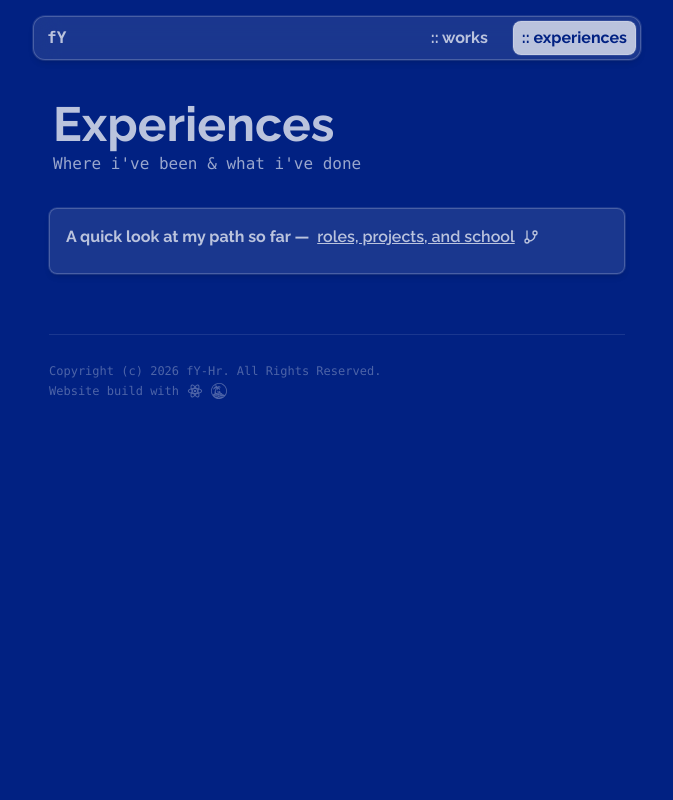
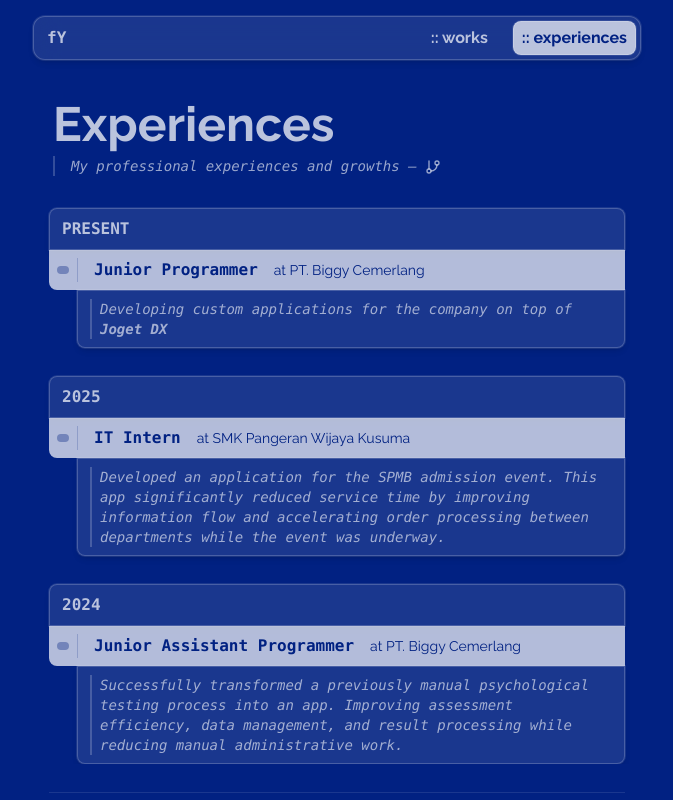
Before and after one commit to fY-Hr/fyhr-page-v2, a React (Vite) app: page /experiences in a window 1280 px wide. Shown: the whole page, without its empty margins (303-976 px from the left). Built offline with nearby package versions, Linux system fonts and the light colour scheme.

Commit message:
feat: experiences components

```diff
--- /dev/null
+++ b/src/components/ui/ExperiencePeriod.tsx
@@ -0,0 +1,17 @@
+import type { ReactNode } from 'react'
+
+type ExperiencePeriodProps = {
+  period: string
+  children: ReactNode
+}
+
+export function ExperiencePeriod({ period, children }: ExperiencePeriodProps) {
+  return (
+    <div>
+      <div className="glass-effect rounded-t-lg p-2">
+        <p className="px-1 font-bold text-white/70 font-mono">{period}</p>
+      </div>
+      <div className="[&>*:last-child>div:last-child]:rounded-b-lg">{children}</div>
+    </div>
+  )
+}
--- /dev/null
+++ b/src/components/ui/ExperienceRole.tsx
@@ -0,0 +1,24 @@
+import type { ReactNode } from 'react'
+
+type ExperienceRoleProps = {
+  title: string
+  company: string
+  children: ReactNode
+}
+
+export function ExperienceRole({ title, company, children }: ExperienceRoleProps) {
+  return (
+    <div>
+      <div className="flex items-center bg-white/70 text-[#012182] p-2 rounded-bl-lg">
+        <div className="h-2 w-3 rounded-full bg-[#012182]/50 animate-pulse" />
+        <p className="border-l border-[#012182]/20 ml-2 px-4 font-bold font-mono">
+          {title}
+        </p>
+        <p className="text-sm">at {company}</p>
+      </div>
+      <div className="glass-effect ml-7 px-3 py-2">
+        <p className="font-mono text-sm text-white/60 italic pl-2 border-l-2 border-white/20">{children}</p>
+      </div>
+    </div>
+  )
+}
--- a/src/routes/experiences.tsx
+++ b/src/routes/experiences.tsx
@@ -1,5 +1,7 @@
 import { createFileRoute } from '@tanstack/react-router'
 import { GitBranch } from 'lucide-react'
+import { ExperiencePeriod } from '../components/ui/ExperiencePeriod'
+import { ExperienceRole } from '../components/ui/ExperienceRole'
 
 export const Route = createFileRoute('/experiences')({
   component: ExperiencesPage,
@@ -7,21 +9,40 @@ export const Route = createFileRoute('/experiences')({
 
 function ExperiencesPage() {
   return (
-    <div className="flex w-full flex-col gap-7 pb-8">
+    <div className="flex w-full flex-col gap-7">
       <div className="p-1">
         <p className="text-5xl font-bold">Experiences</p>
-        <p className="font-mono text-white/60 mt-1">Where i've been & what i've done</p>
+        <blockquote className="mt-2 max-w-prose border-l-2 border-white/20 pl-4 font-mono text-sm italic text-white/60">
+          My professional experiences and growths —{' '}
+          <GitBranch className="inline-block h-4 w-4 shrink-0 not-italic" />
+        </blockquote>
       </div>
 
-      <div className="glass-effect rounded-lg p-4">
-        <p className="font-bold flex gap-2">
-          A quick look at my path so far —{' '}
-          <span className="font-semibold underline">roles, projects, and school</span>
-          <GitBranch className="w-4" />
-        </p>
-        <p className="mt-2 border-l border-white/20 pl-4 text-sm text-white/70">
-        </p>
-      </div>
+      <ExperiencePeriod period="PRESENT">
+        <ExperienceRole title="Junior Programmer" company="PT. Biggy Cemerlang">
+          Developing custom applications for the company on top of{' '}
+          <a
+            href="https://joget.com/platform/platform/joget-dx/"
+            target="_blank"
+            className="hover:underline font-semibold underline sm:no-underline"
+          >
+            Joget DX
+          </a>
+        </ExperienceRole>
+      </ExperiencePeriod>
+      <ExperiencePeriod period="2025">
+        <ExperienceRole title="IT Intern" company="SMK Pangeran Wijaya Kusuma">
+          Developed an application for the SPMB admission event. This app significantly reduced service
+          time by improving information flow and accelerating order processing between departments while
+          the event was underway.
+        </ExperienceRole>
+      </ExperiencePeriod>
+      <ExperiencePeriod period="2024">
+        <ExperienceRole title="Junior Assistant Programmer" company="PT. Biggy Cemerlang">
+          Successfully transformed a previously manual psychological testing process into an app.
+          Improving assessment efficiency, data management, and result processing while reducing manual administrative work.
+        </ExperienceRole>
+      </ExperiencePeriod>
     </div>
   )
 }
```
